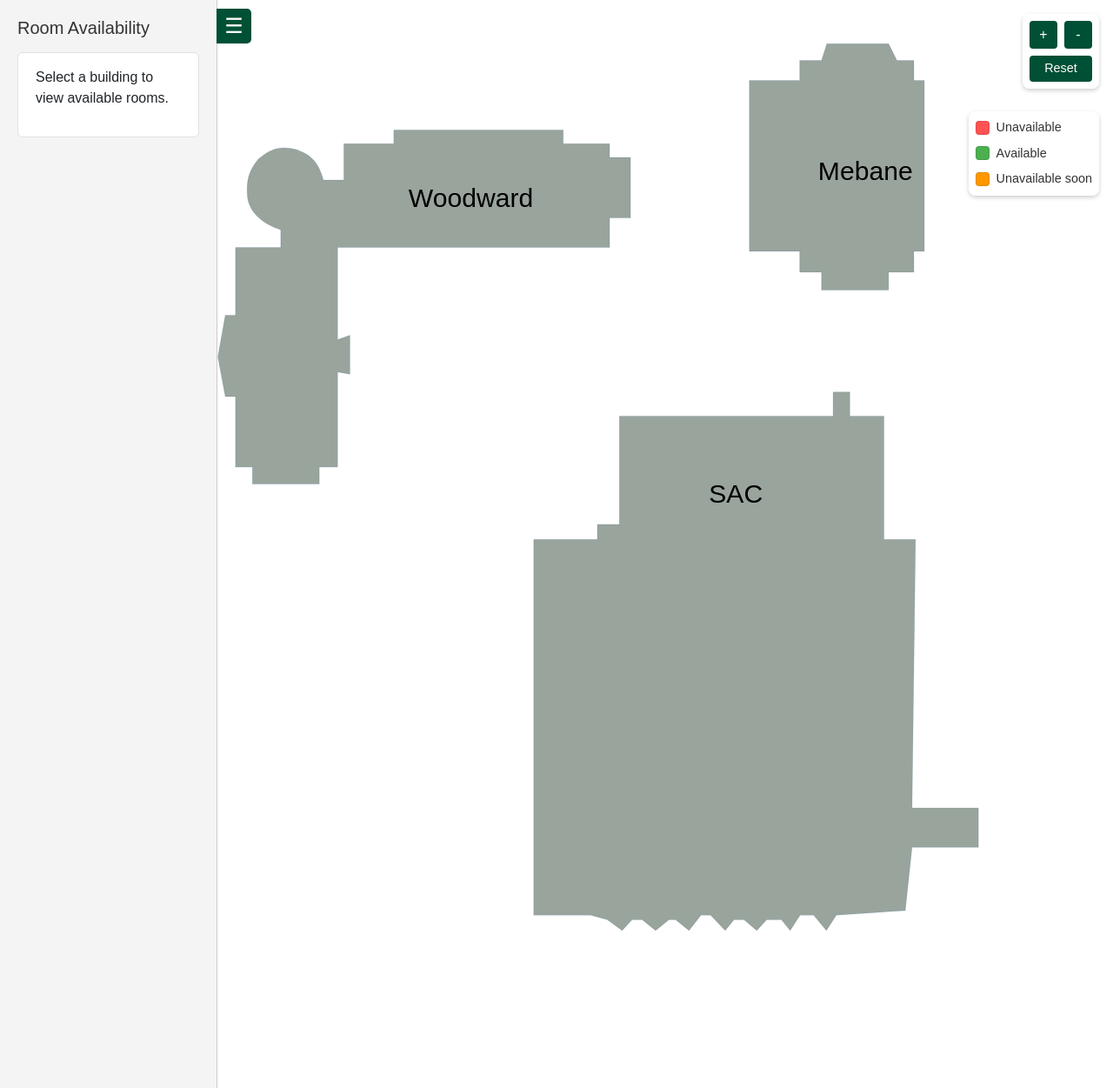
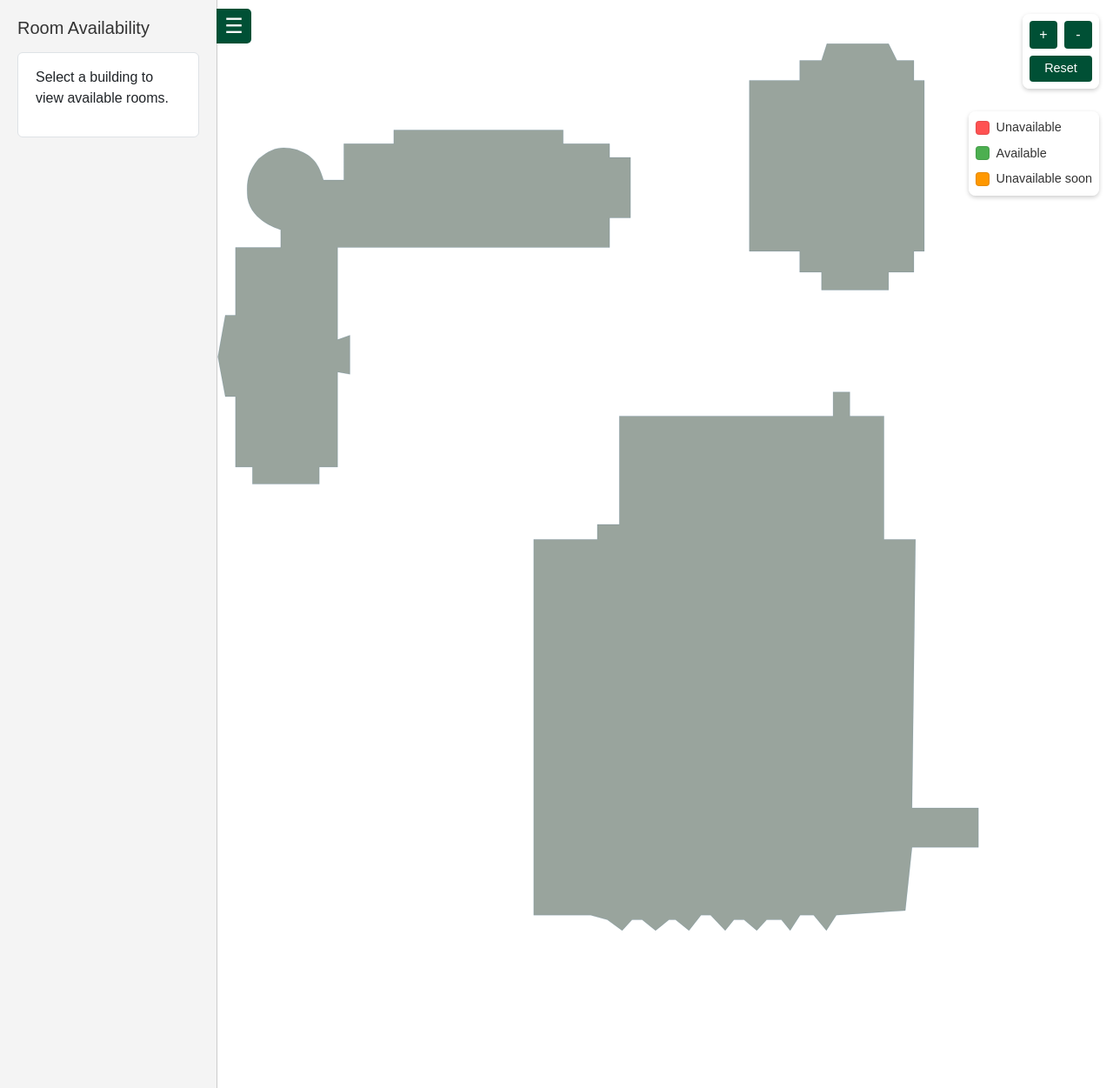
Before and after one commit to Team-Neptune-4155/Sprint-3, a Django app: page / in a window 1280 px wide. Shown: the part 70-1321 px from the top of the page at 87% size. Run offline with Django 5.2, Linux system fonts and the light colour scheme.

Commit message:
Revert "Text for buildings and rooms"
This reverts commit 05ca90e08fd792f6acb30f46df9859b6dc326715.

```diff
--- a/storefront/playground/templates/index.html
+++ b/storefront/playground/templates/index.html
@@ -63,40 +63,17 @@
       </div>
       <!-- SVG Map -->
       <svg width="1640" height="1912" viewBox="0 0 1640 1912" fill="none" xmlns="http://www.w3.org/2000/svg">
-        <!-- Woodward Building -->
         <path class="building" id="woodward" d="M75.5 949H219.5V912.5H259V707.5L285.5 712.5V628.5L259 638V439.5H845V375.5H890V245.5H845V216H745V186.5H380V216H272.5V294H228.5C216.386 253.3 202.599 241.248 172 229C138.052 220.469 119.758 223.376 89 248C67.662 274.143 61.5 294 65 333C73.5 385 136.547 400.405 136.5 401.5C136.453 402.595 136.5 439.5 136.5 439.5H39V585.5H17L1 675L17 760.5H39V912.5H75.5V949Z" stroke="white"/>
-        <text class="building" x="350" y="300" font-family="Arial" font-size="48" fill="black">Woodward</text>
-
-        <!-- Woodward Rooms -->
         <path class="room woodward" id="woodward-130" d="M137 451H54V506.5H137V451Z" stroke="white"/>
-        <text class="room woodward" x="70" y="420" font-family="Arial" font-size="24" fill="black">130</text>
-
         <path class="room woodward" id="woodward-106" d="M244.5 714H160.5V896.5H244.5V714Z" stroke="white"/>
-        <text class="room woodward" x="150" y="700" font-family="Arial" font-size="24" fill="black">106</text>
-
         <path class="room woodward" id="woodward-135" d="M251 451H199V506.5H251V451Z" stroke="white"/>
-        <text class="room woodward" x="170" y="420" font-family="Arial" font-size="24" fill="black">135</text>
-
         <path class="room woodward" id="woodward-155" d="M565.5 282V196H484V282H565.5Z" stroke="white"/>
-        <text class="room woodward" x="430" y="220" font-family="Arial" font-size="24" fill="black">155</text>
-
         <path class="room woodward" id="woodward-150" d="M471.5 282V196H391V282H471.5Z" stroke="white"/>
-        <text class="room woodward" x="350" y="220" font-family="Arial" font-size="24" fill="black">150</text>
-
         <path class="room woodward" id="woodward-125" d="M137 521.5H54V577H137V521.5Z" stroke="white"/>
-        <text class="room woodward" x="70" y="480" font-family="Arial" font-size="24" fill="black">125</text>
-
         <path class="room woodward" id="woodward-120" d="M251 521.5H199V577H251V521.5Z" stroke="white"/>
-        <text class="room woodward" x="170" y="480" font-family="Arial" font-size="24" fill="black">120</text>
-
-        <!-- Mebane Building -->
         <path class="building" id="mebane" d="M1254.5 79.5H1146V447.5H1254.5V492.5H1301.5V531H1446V492.5H1500.5V447.5H1523V79.5H1500.5V36.5H1464L1446 0.5H1313L1301.5 36.5H1254.5V79.5Z" stroke="white"/>
-        <text class="building" x="1100" y="250" font-family="Arial" font-size="48" fill="black">Mebane</text>
-
-        <!-- SAC Building -->
         <path class="building" id="sac" d="M866 802.5V1036H818.5V1068H681.5V1877.5H804L840 1887.5L872 1910.5L893.5 1887.5H915L944 1910.5L973 1887.5H987L1016 1910.5L1042 1877.5H1062.5L1094 1910.5L1113 1887.5H1134.5L1162 1910.5L1183.5 1887.5H1215L1234 1910.5L1255.5 1877.5H1284.5L1312 1910.5L1333.5 1877.5L1482 1867.5L1496.5 1731.5H1639.5V1646.5H1496.5L1504 1068H1436V802.5H1362.5V750.5H1326.5V802.5H866Z" stroke="white"/>
-        <text class="building" x="900" y="840" font-family="Arial" font-size="48" fill="black">SAC</text>
-    </svg>
+      </svg>
     </div>
   </main>
   <script src="https://cdn.jsdelivr.net/npm/bootstrap@5.3.0/dist/js/bootstrap.bundle.min.js"></script>
--- a/storefront/static/default.css
+++ b/storefront/static/default.css
@@ -200,10 +200,6 @@ svg path {
     fill: red;
   }
 
-  text.building, text.room {
-    fill: black !important;
-  }
-
   /* color key */
   .color-key {
     position: absolute;
```
